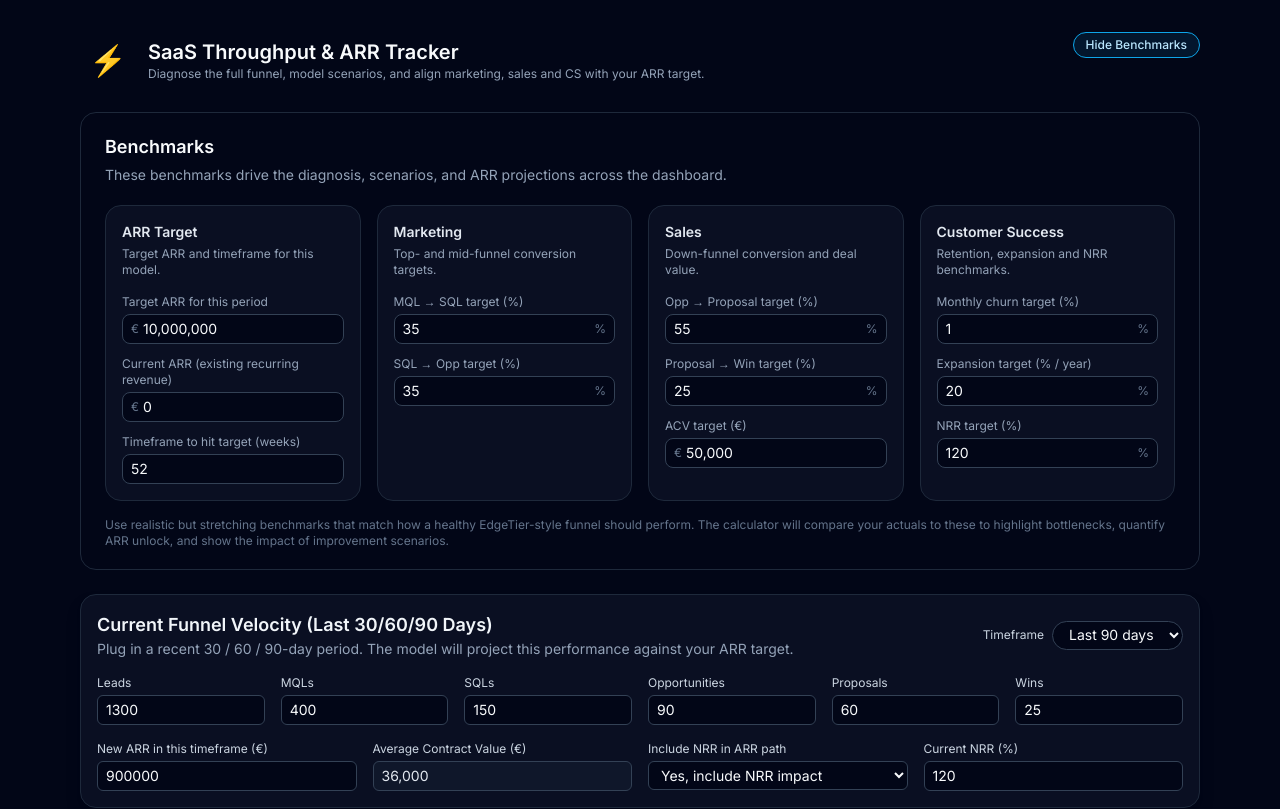
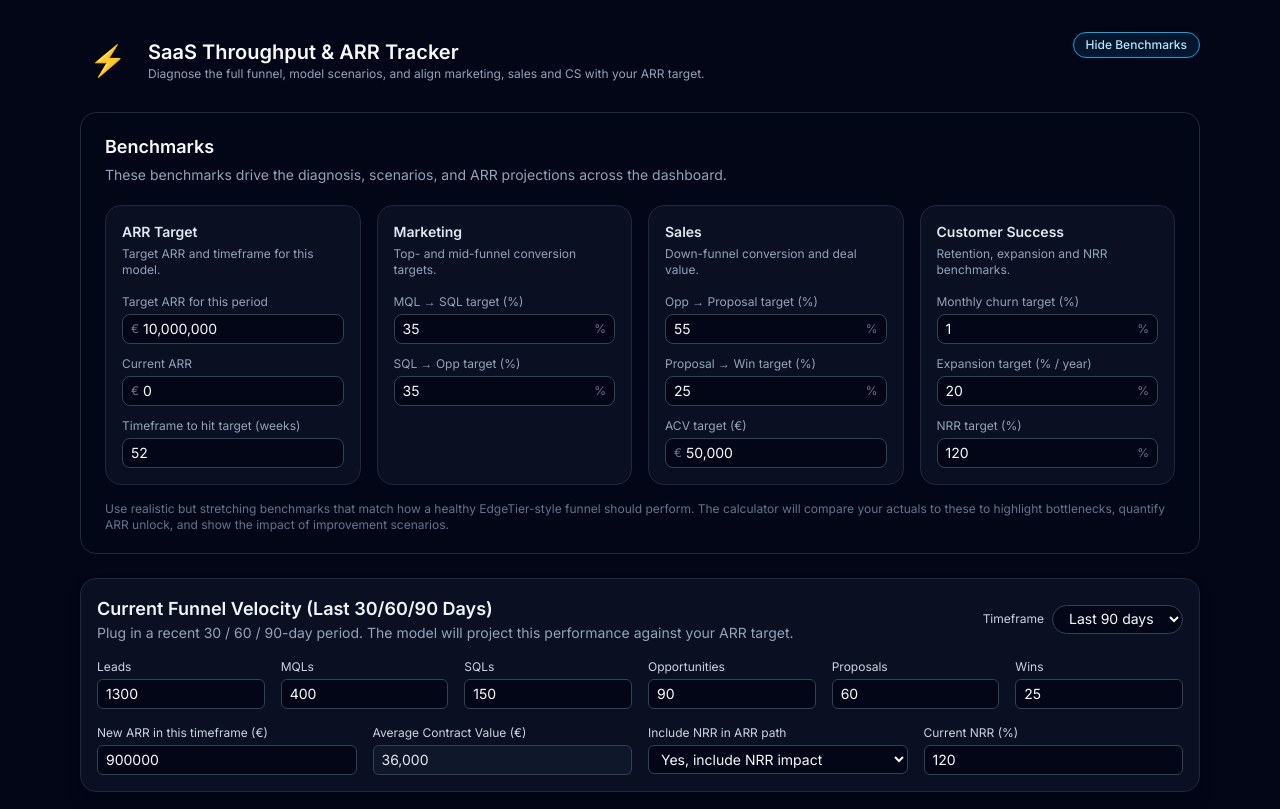
Before and after one commit to powerstephen/saas-throughput-tracker, a Next.js app: page / in a window 1280 px wide. Shown: the top 809 px of the page. Built offline with nearby package versions, Linux system fonts and the light colour scheme.

Commit message:
Update BenchmarksPanel.tsx

```diff
--- a/components/BenchmarksPanel.tsx
+++ b/components/BenchmarksPanel.tsx
@@ -86,7 +86,7 @@ export const BenchmarksPanel: React.FC<BenchmarksPanelProps> = ({
           </label>
 
           <label className="mt-3 block text-xs text-slate-400">
-            Current ARR (existing recurring revenue)
+            Current ARR
             <div className="mt-1 flex items-center gap-1 rounded-lg border border-slate-700 bg-slate-950 px-2">
               <span className="text-slate-500">€</span>
               <input
```
